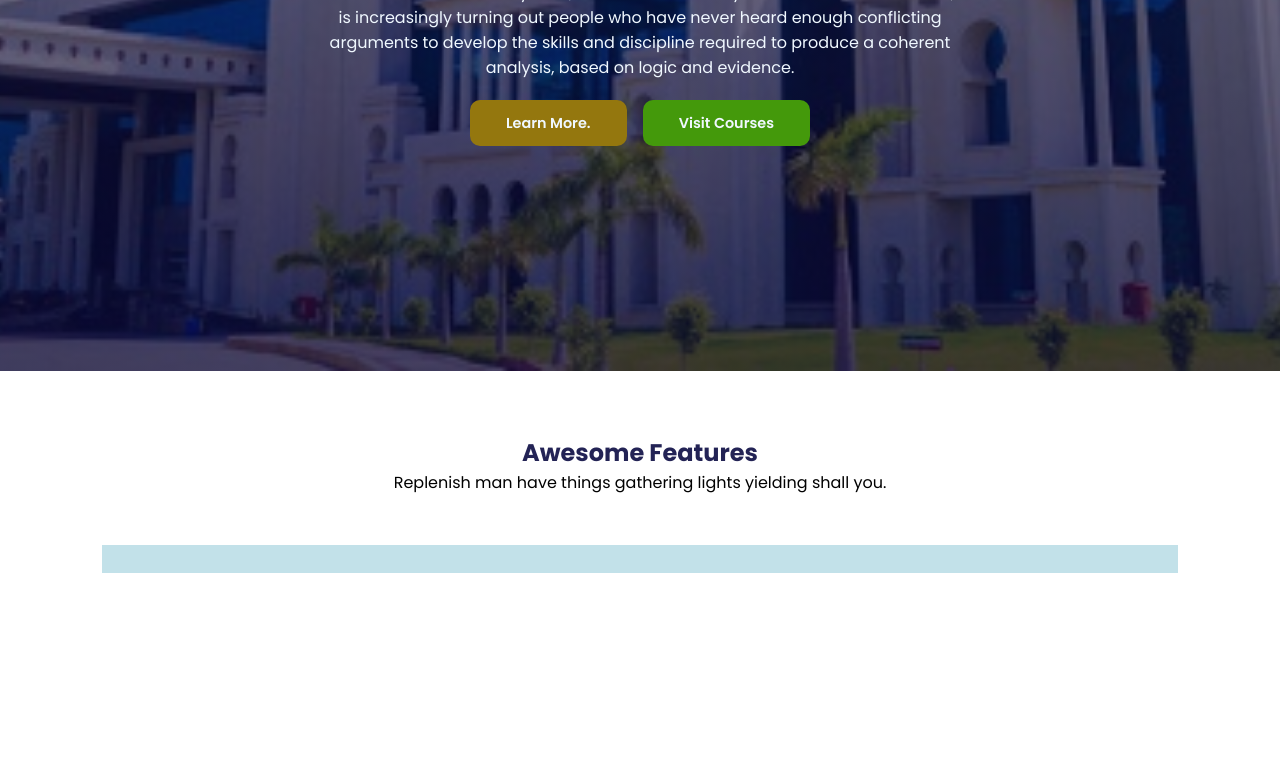
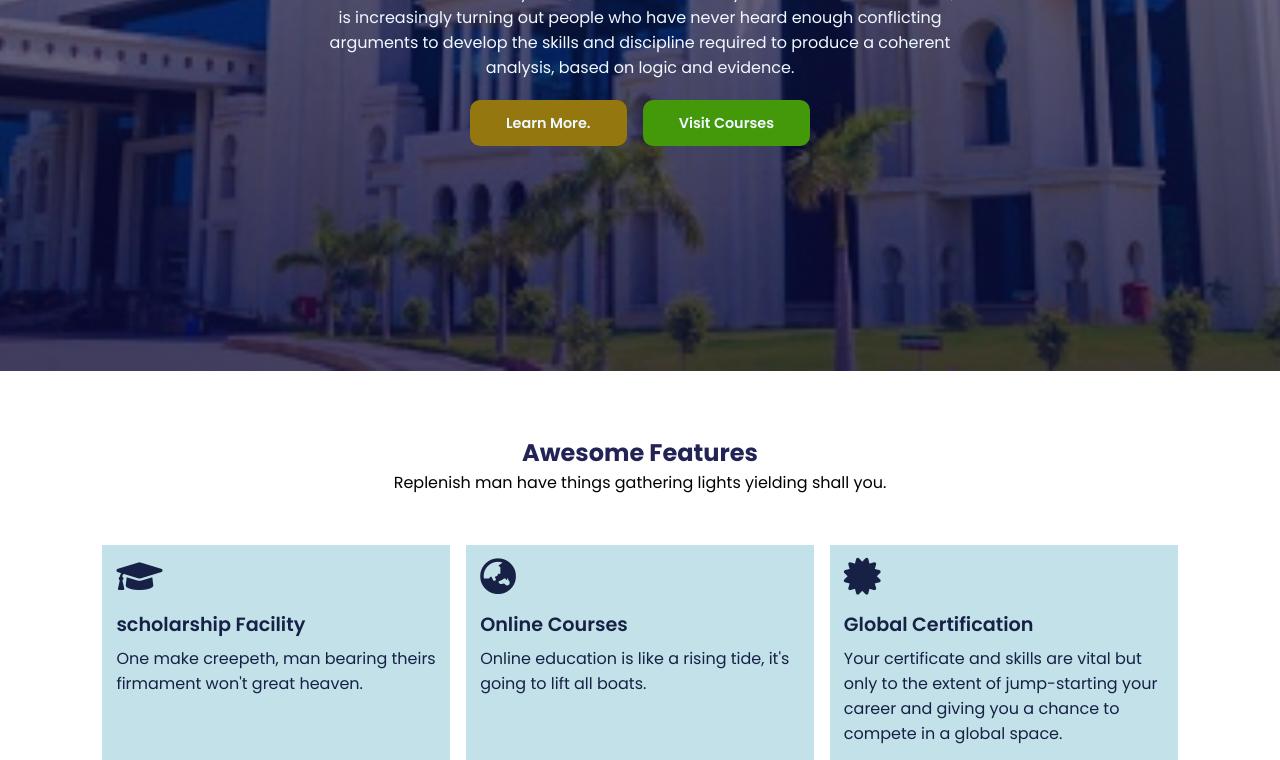
Before and after one commit to Gyanendra-333/Education_Website, a plain HTML site: page index.html in a window 1280 px wide. Shown: the part 429-1189 px from the top of the page. Before the commit the page ends 1002 px from the top, so only its background shows below. Drawn offline with Linux system fonts and the light colour scheme.

Commit message:
Complete Features Part

```diff
--- a/index.html
+++ b/index.html
@@ -5,6 +5,8 @@
     <meta charset="UTF-8">
     <meta name="viewport" content="width=device-width, initial-scale=1.0">
     <title>Future Education</title>
+    <link rel="stylesheet" href="https://use.fontawesome.com/releases/v5.15.4/css/all.css" />
+
     <link rel="stylesheet" href="index.css">
 
 </head>
@@ -46,7 +48,24 @@
         <h1>Awesome Features</h1>
         <p>Replenish man have things gathering lights yielding shall you.</p>
         <div class="fea-base">
-            <div class="fea-box"></div>
+            <div class="fea-box">
+                <i class="fa fa-graduation-cap"></i>
+                <h3>scholarship Facility</h3>
+                <p>One make creepeth, man bearing theirs firmament won't great heaven.</p>
+            </div>
+            <div class="fea-box">
+                <i class="fas fa-globe-asia"></i>
+                <h3>Online Courses</h3>
+                <p>Online education is like a rising tide, it's going to lift all boats.</p>
+            </div>
+            <div class="fea-box">
+                <i class="fa fa-certificate"></i>
+
+                <h3>Global Certification</h3>
+                <p>Your certificate and skills are vital but only to the extent of jump-starting your career and giving
+                    you a chance to
+                    compete in a global space.</p>
+            </div>
         </div>
     </section>
 
```
